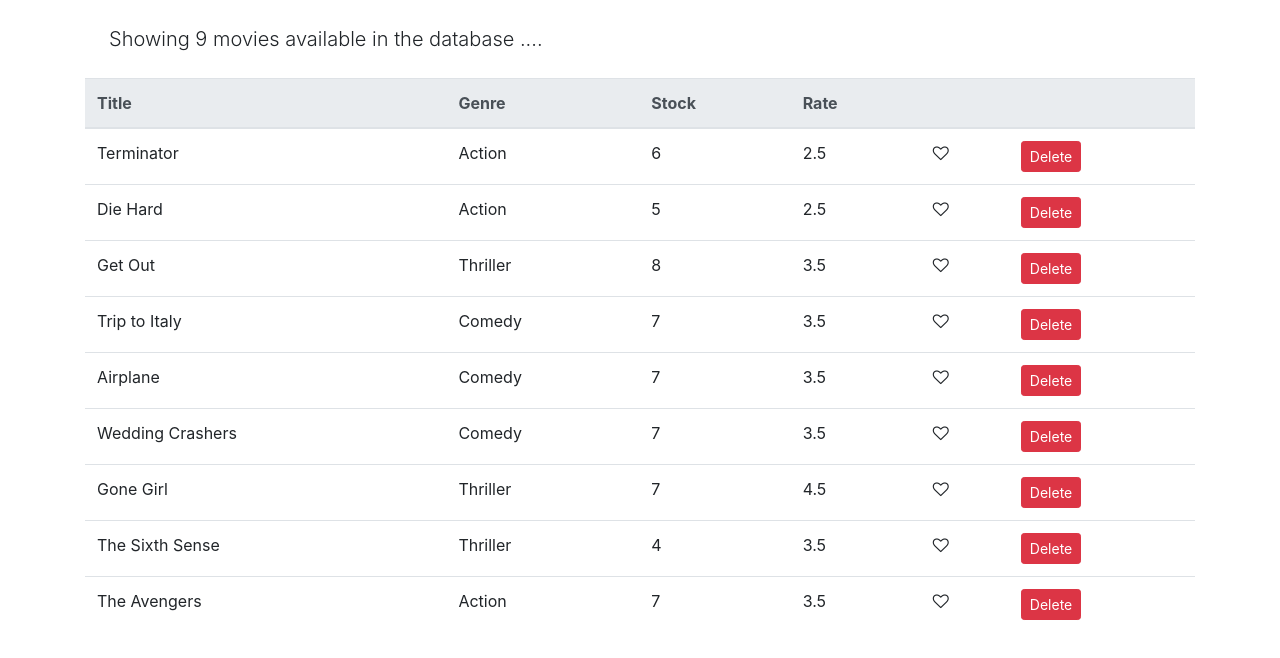
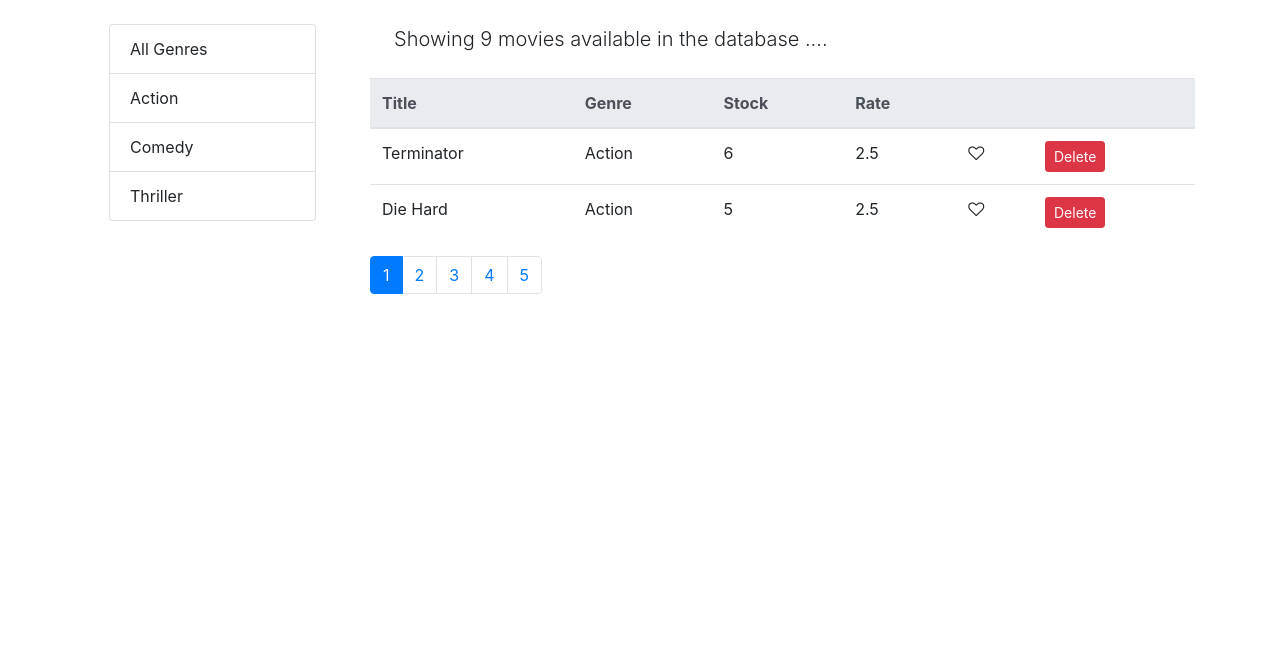
Before and after one commit to Abhinav-Reddy-k/Blockbuster-Video, a React (Create React App) app: page / in a window 1280 px wide. Shown: the top 658 px of the page. Built offline with nearby package versions, Linux system fonts and the light colour scheme.

Commit message:
Genre filter added

```diff
--- a/package.json
+++ b/package.json
@@ -9,6 +9,7 @@
     "bootstrap": "^4.5.0",
     "font-awesome": "^4.7.0",
     "lodash": "^4.17.15",
+    "prop-types": "^15.7.2",
     "react": "^16.13.1",
     "react-dom": "^16.13.1",
     "react-scripts": "3.4.1"
--- /dev/null
+++ b/src/components/common/genreSelect.jsx
@@ -0,0 +1,38 @@
+import React, { Component } from "react";
+
+class Genre extends Component {
+  render() {
+    const {
+      items,
+      onSelectGenre,
+      textProperty,
+      valueProperty,
+      currentGenre,
+    } = this.props;
+    return (
+      <ul className="list-group m-4">
+        {items.map((item) => (
+          <li
+            key={item[valueProperty]}
+            type="button"
+            className={
+              item[textProperty] === currentGenre
+                ? "list-group-item active"
+                : "list-group-item"
+            }
+            onClick={() => onSelectGenre(item[textProperty])}
+          >
+            {item[textProperty]}
+          </li>
+        ))}
+      </ul>
+    );
+  }
+}
+
+Genre.defaultProps = {
+  textProperty: "name",
+  valueProperty: "_id",
+};
+
+export default Genre;
--- a/src/components/movies.jsx
+++ b/src/components/movies.jsx
@@ -2,13 +2,26 @@ import React, { Component } from "react";
 import { getMovies } from "./../services/fakeMovieService";
 import Like from "./common/like";
 import Pagination from "./common/pagination";
-import { pagination } from './utils/pagination';
+import { pagination } from "./utils/paginationFunc";
+import { getGenres } from "./../services/fakeGenreService";
+import Genre from "./common/genreSelect";
 
 class Movies extends Component {
   state = {
-    movies: getMovies(),
-    pageSize: 10,
-    currentPage:1
+    movies: [],
+    genres: [],
+    pageSize: 2,
+    currentPage: 1,
+  };
+
+  componentDidMount() {
+    const genres = [{ name: "All Genres", _id : "none"}, ...getGenres()];
+    this.setState({ movies: getMovies(), genres });
+  }
+
+  handleDelete = (movie) => {
+    let movies = this.state.movies.filter((m) => m._id !== movie._id);
+    this.setState({ movies });
   };
 
   handleLike = (movie) => {
@@ -20,38 +33,37 @@ class Movies extends Component {
   };
 
   handlePageChange = (page) => {
-    this.setState({ currentPage:page });
+    this.setState({ currentPage: page });
   };
 
-  handleDelete = (movie) => {
-    let movies = this.state.movies.filter((m) => m._id !== movie._id);
-    this.setState({ movies });
+  handleGenreSelect = (genre) => {
+    this.setState({ currentGenre: genre });
   };
 
-  headLine = () => {
-    if (this.state.movies.length === 0) {
-      return <p className="m-4"> There are no Movies Avialable currently </p>;
-    } else {
+
+  render() {
+    const { pageSize, currentPage, movies, currentGenre } = this.state;
+    const filtered = currentGenre && currentGenre !== "All Genres"
+      ? movies.filter((movie) => movie.genre.name === currentGenre)
+      : movies;
+    const pageMovies = pagination(pageSize, currentPage, filtered);
+    if (pageMovies.length === 0 && currentPage !== 1) {
+      this.setState({ currentPage: currentPage - 1 });
+    }
     return (
+      <div className="row">
+        <div className="col-3">
+          <Genre
+            currentGenre={currentGenre}
+            items={this.state.genres}
+            onSelectGenre={this.handleGenreSelect}
+          />
+        </div>
+        <div className="col">
           <p className="m-4 lead">
             {" "}
-          Showing {this.state.movies.length} movies available in the database
-          ....{" "}
+            Showing {filtered.length} movies available in the database ....{" "}
           </p>
-      );
-    }
-  };
-
-  render() {
-
-    const { pageSize , currentPage , movies} = this.state;
-    const pageMovies = pagination(pageSize, currentPage, movies);
-    if (pageMovies.length === 0 && !currentPage===1) {
-      this.setState({currentPage: currentPage-1})
-    }
-    return (
-      <React.Fragment>
-        {this.headLine()}
           <table className="table table-hover">
             <thead className="thead-light">
               <tr>
@@ -91,12 +103,13 @@ class Movies extends Component {
             </tbody>
           </table>
           <Pagination
-          itemsCount={movies.length}
+            itemsCount={filtered.length}
             currentPage={currentPage}
             pageSize={pageSize}
             onPageChange={this.handlePageChange}
           />
-      </React.Fragment>
+        </div>
+      </div>
     );
   }
 }
--- a/src/services/fakeGenreService.js
+++ b/src/services/fakeGenreService.js
@@ -5,5 +5,5 @@ export const genres = [
   ];
 
   export function getGenres() {
-    return genres.filter(g => g);
+    return genres;
   }
```
Also changed, not shown: src/components/common/pagination.jsx (+8 -0 lines), src/components/utils/paginationFunc.js (renamed from src/components/utils/pagination.js). Lines whose indentation alone changed are shown as unchanged.
